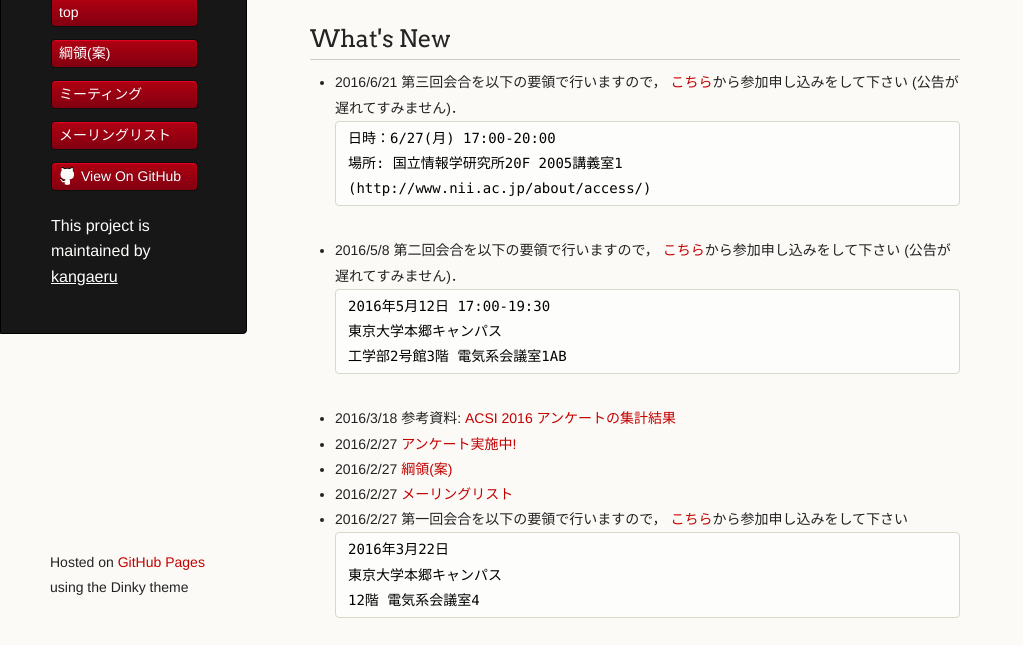
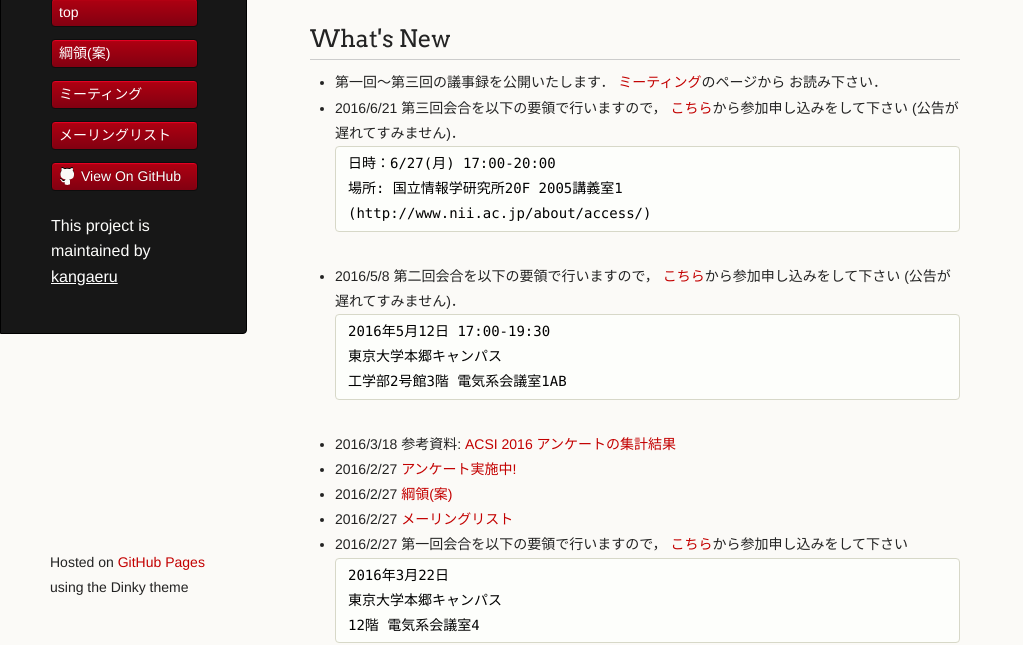
Before and after one commit to kangaeru/kangaeru, a plain HTML site: page index.html in a window 1280 px wide. Shown: the part 168-813 px from the top of the page, without its empty margins (0-1023 px from the left). Drawn offline with Linux system fonts and the light colour scheme.

Commit message:
link to minutes

```diff
--- a/index.html
+++ b/index.html
@@ -42,6 +42,11 @@ n<!doctype html>
 
 	<h2>What's New</h2>
 	<ul>
+	  <li>第一回〜第三回の議事録を公開いたします．
+	    <a href=docs/meetings.html>ミーティング</a>のページから
+	    お読み下さい．
+	  </li>
+
 	  <li>2016/6/21 第三回会合を以下の要領で行いますので，
 	    <a href=docs/meeting3.html>こちら</a>から参加申し込みをして下さい
 	    (公告が遅れてすみません)．
```
